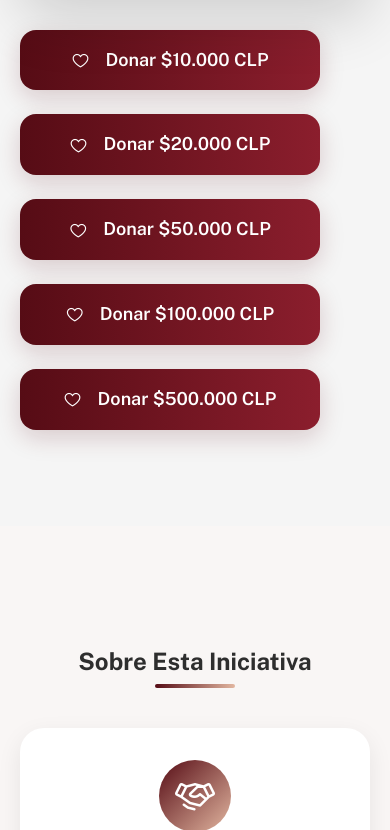
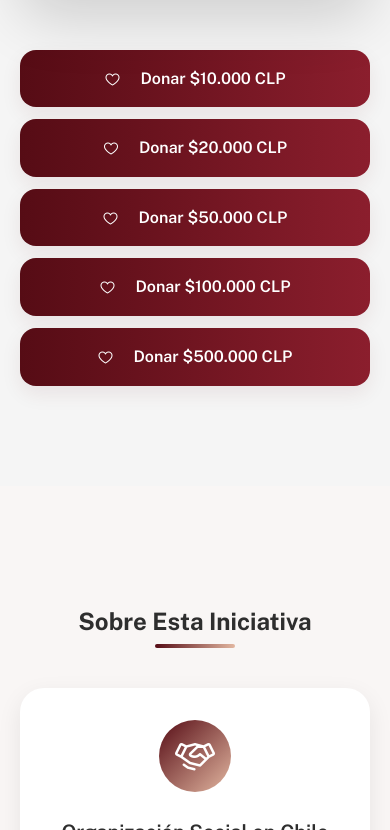
Before and after one commit to Audreylopez22/enas, a plain HTML site: page index.html in a window 390 px wide. Shown: the part 10441-11271 px from the top of the page. Drawn offline with nearby package versions, Linux system fonts and the light colour scheme.

Commit message:
styles in the donations section were fixed.

```diff
--- a/styles.css
+++ b/styles.css
@@ -682,25 +682,29 @@ section { padding: 80px 0; }
 }
 
 .donation-buttons-grid {
-  display: flex;
-  flex-wrap: wrap;
-  justify-content: center;
-  gap: var(--space-6);
-  max-width: 1000px;
-  margin: 0 auto;
+    display: flex;
+    flex-direction: column;
+    gap: var(--space-4);
+    align-items: stretch;
+    width: 100%;
+    max-width: 420px; /* ancho de columna de botones en escritorio */
+    margin: 0;
+    align-items: center;
 }
 
 .btn-donation {
-    padding: var(--space-4) var(--space-6);
+    padding: 14px 16px;
     font-size: var(--font-size-lg);
     font-weight: 600;
     border-radius: var(--radius-lg);
-    display: flex;
+    display: inline-flex;
     align-items: center;
-    justify-content: center;
+    gap: var(--space-3);
+    justify-content: center; /* CENTRAR icono + texto horizontalmente */
+    text-align: center; /* asegurar texto centrado cuando haya wrapping */
     transition: background-color var(--transition-base), transform var(--transition-base), box-shadow var(--transition-base);
-    flex-grow: 1; /* Permite que los botones crezcan para llenar el espacio */
-    max-width: 300px; /* Limita el ancho máximo de los botones */
+    width: 100%; /* ocupa todo el ancho de su columna */
+    box-shadow: 0 8px 20px rgba(86,12,21,0.08);
 }
 
 .btn-donation i {
@@ -721,6 +725,8 @@ section { padding: 80px 0; }
   align-items: flex-start; /* Alinea los elementos en la parte superior */
   gap: var(--space-8); /* Espacio entre el iframe y los botones */
   margin-top: var(--space-12);
+    align-items: center;
+
 }
 
 .donation-layout-grid .iframe-container {
@@ -730,11 +736,13 @@ section { padding: 80px 0; }
 }
 
 .donation-layout-grid .donation-buttons-grid {
-  flex: 1 1 auto; /* Permite que los botones ocupen el espacio restante */
-  display: flex; /* Asegura que los botones se comporten como una columna flex */
-  flex-direction: column; /* Apila los botones verticalmente */
-  justify-content: flex-start; /* Alinea los botones a la izquierda en su contenedor */
-  max-width: 400px; /* Limita el ancho de la rejilla de botones si es necesario */
+    flex: 0 0 360px; /* columna fija en desktop para botones */
+    display: flex;
+    flex-direction: column;
+    gap: var(--space-3);
+    justify-content: flex-start;
+    align-items: stretch;
+    max-width: 420px;
 }
 
 /* Ajustes para pantallas más pequeñas */
@@ -760,11 +768,18 @@ section { padding: 80px 0; }
     width: 100%;
     max-width: 100%;
   }
-  .donation-layout-grid .donation-buttons-grid {
-    width: 100%;
-    max-width: 100%;
-    justify-content: center; /* Centra los botones en pantallas pequeñas */
-  }
+    .donation-layout-grid .donation-buttons-grid {
+        width: 100%;
+        max-width: 640px;
+        justify-content: center; /* Centra los botones en pantallas pequeñas */
+        padding-top: var(--space-4);
+    }
+    .donation-layout-grid .donation-buttons-grid .btn-donation {
+        width: 100%;
+        padding: 16px 18px;
+        font-size: 1rem;
+        justify-content: center; /* asegurar centrado en móvil también */
+    }
 }
 
 /* Video Section */
@@ -851,14 +866,14 @@ section { padding: 80px 0; }
 
 /* Estilos para el iframe de donaciones */
 .iframe-container {
-    height: 800px;
+    height: 500px;
   position: relative;
   overflow: hidden;
   margin-top: var(--space-12); /* Espacio superior */
   border-radius: var(--radius-xl); /* Bordes redondeados */
   box-shadow: var(--shadow-xl); /* Sombra para destacarlo */
   background-color: white; /* Fondo blanco mientras carga */
-  max-width: 640px; /* Ancho máximo según tu iframe */
+  max-width: 500px; /* Ancho máximo según tu iframe */
   margin-left: auto;
   margin-right: auto; /* Centrar el contenedor */
 }
```
